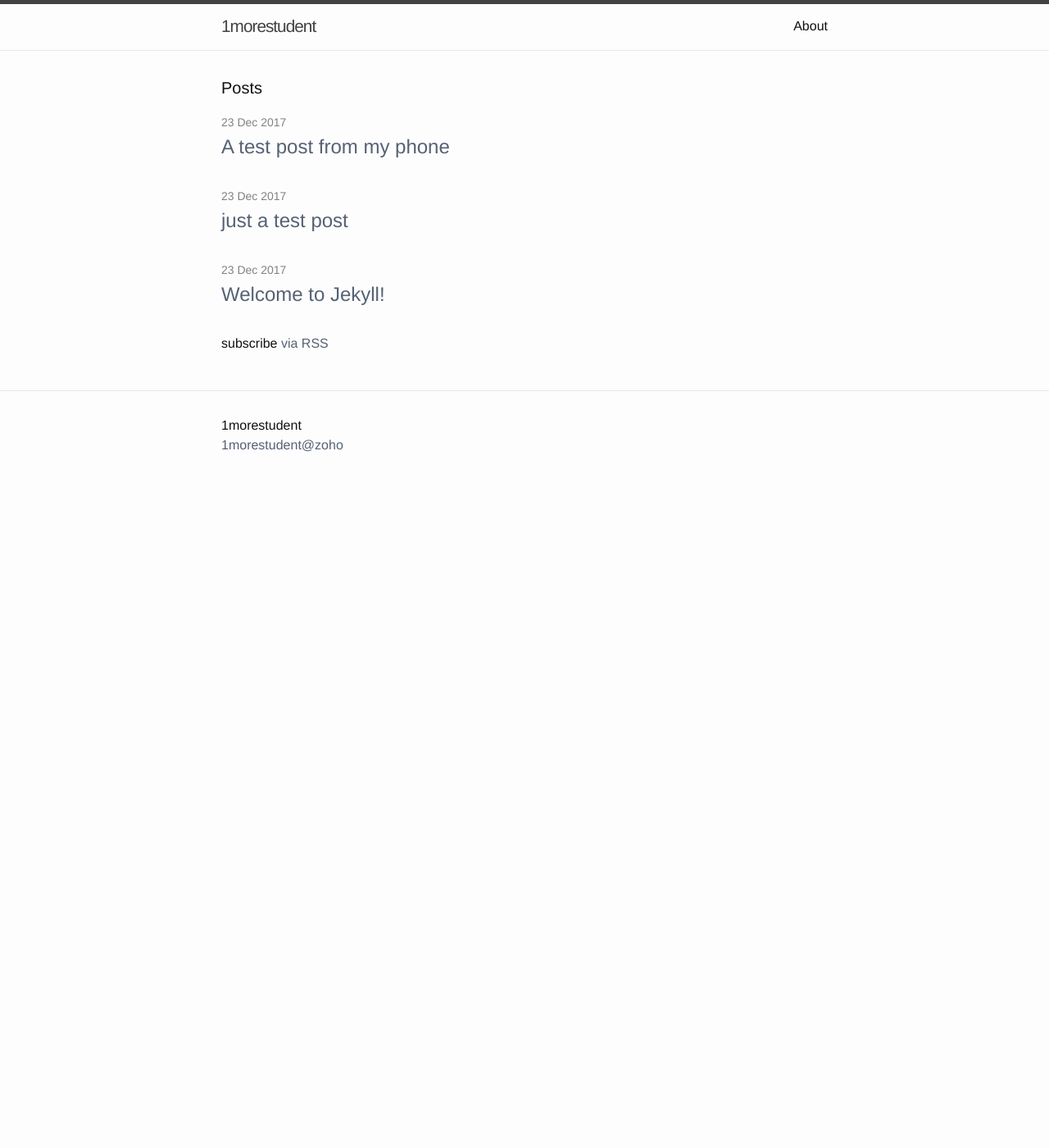
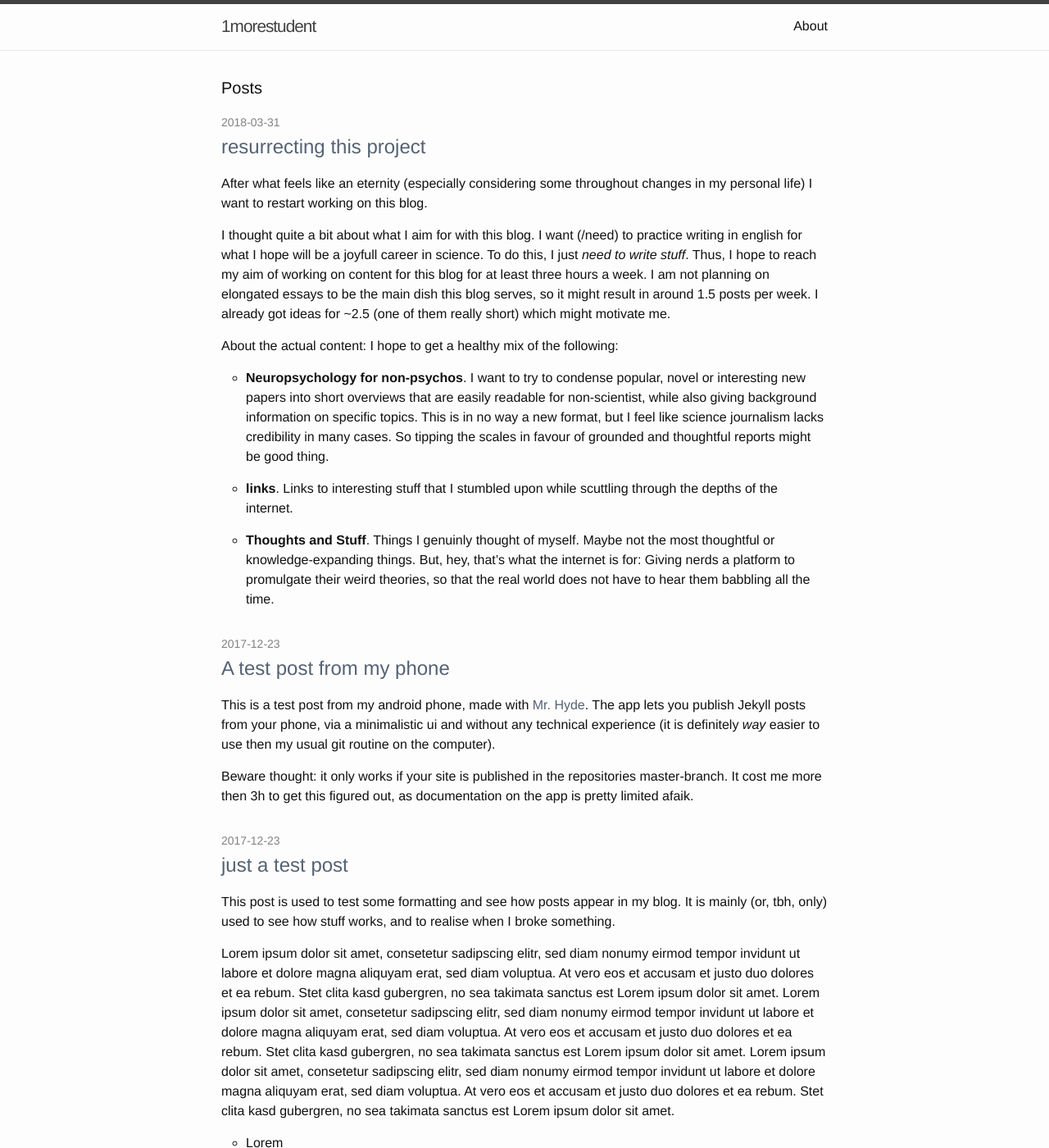
Before and after one commit to 1morestudent/1morestudent.github.io, a Jekyll site: the page built from index.md, in a window 1280 px wide and 1400 px high. Shown: the whole window at 82% size. Built offline with Jekyll 4.4.1, drawn with Linux system fonts in a browser that asks for light colours; some of the changed text lies outside the part shown.

Commit message:
changes the frontpage layout and adds a blogpost.

```diff
--- a/_layouts/home.html
+++ b/_layouts/home.html
@@ -11,12 +11,16 @@ layout: default
   <ul class="post-list">
     {% for post in site.posts %}
       <li>
-        {% assign date_format = site.minima.date_format | default: "%-d %b %Y" %}
+        {% assign date_format = site.minima.date_format | default: "%Y-%m-%d" %}
         <span class="post-meta">{{ post.date | date: date_format }}</span>
 
         <h2>
           <a class="post-link" href="{{ post.url | relative_url }}">{{ post.title | escape }}</a>
         </h2>
+        <div class="post-content" itemprop="articleBody">
+          {{ post.content }}
+        </div>
+
 
 
       </li>
--- /dev/null
+++ b/_posts/2018-03-31-resurrecting-this-project.md
@@ -0,0 +1,18 @@
+---
+layout: post
+title: resurrecting this project
+date: 2018-03-31 23:03:00
+categories: development blogging meta
+---
+
+After what feels like an eternity (especially considering some throughout changes in my personal life) I want to restart working on this blog.
+
+I thought quite a bit about what I aim for with this blog. I want (/need) to practice writing in english for what I hope will be a joyfull career in science. To do this, I just *need to write stuff*. Thus, I hope to reach my aim of working on content for this blog for at least three hours a week. I am not planning on elongated essays to be the main dish this blog serves, so it might result in around 1.5 posts per week. I already got ideas for ~2.5 (one of them really short) which might motivate me.
+
+About the actual content: I hope to get a healthy mix of the following:
+
+- **Neuropsychology for non-psychos**. I want to try to condense popular, novel or interesting new papers into short overviews that are easily readable for non-scientist, while also giving background information on specific topics. This is in no way a new format, but I feel like science journalism lacks credibility in many cases. So tipping the scales in favour of grounded and thoughtful reports might be good thing.
+
+- **links**. Links to interesting stuff that I stumbled upon while scuttling through the depths of the internet.
+
+- **Thoughts and Stuff**. Things I genuinly thought of myself. Maybe not the most thoughtful or knowledge-expanding things. But, hey, that's what the internet is for: Giving nerds a platform to promulgate their weird theories, so that the real world does not have to hear them babbling all the time.
```
